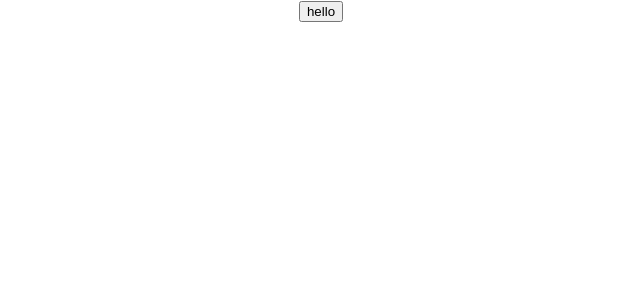
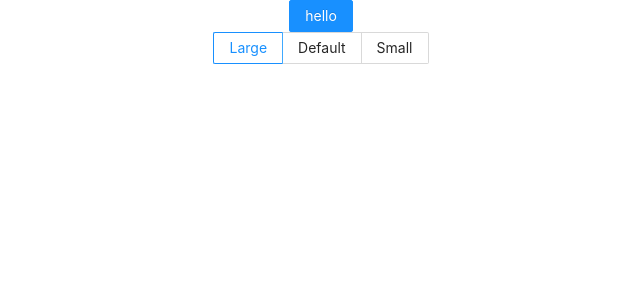
Before and after one commit to nidhal-lourimi/full-stack-spring-boot-react, a React (Create React App) app in the folder src/frontend/: page / in a window 1280 px wide. Shown: the top 300 px of the page, without its empty margins (319-959 px from the left). Built offline with nearby package versions, Linux system fonts and the light colour scheme.

Commit message:
react Button using antd

```diff
--- a/src/frontend/src/App.js
+++ b/src/frontend/src/App.js
@@ -1,10 +1,16 @@
-import {Button} from "antd";
+import {Button,Radio} from "antd";
 import './App.css';
 
 function App() {
   return (
     <div className="App">
       <Button type='primary'>hello</Button>
+        <br/>
+        <Radio.Group value='large' >
+            <Radio.Button value="large">Large</Radio.Button>
+            <Radio.Button value="default">Default</Radio.Button>
+            <Radio.Button value="small">Small</Radio.Button>
+        </Radio.Group>
     </div>
   );
 }
--- a/src/frontend/src/index.css
+++ b/src/frontend/src/index.css
@@ -1,3 +1,4 @@
+@import '~antd/dist/antd.css';
 body {
   margin: 0;
   font-family: -apple-system, BlinkMacSystemFont, 'Segoe UI', 'Roboto', 'Oxygen',
```
